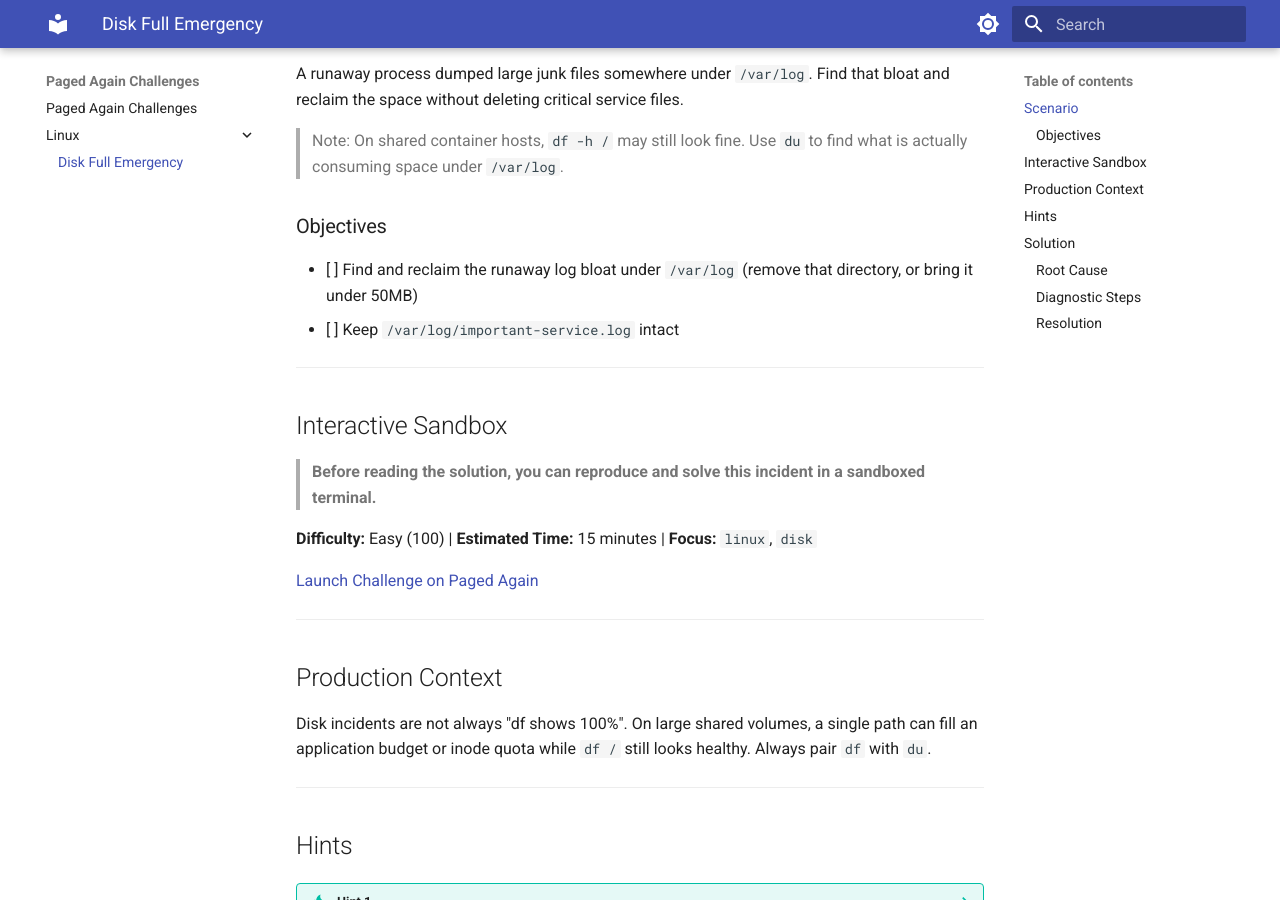
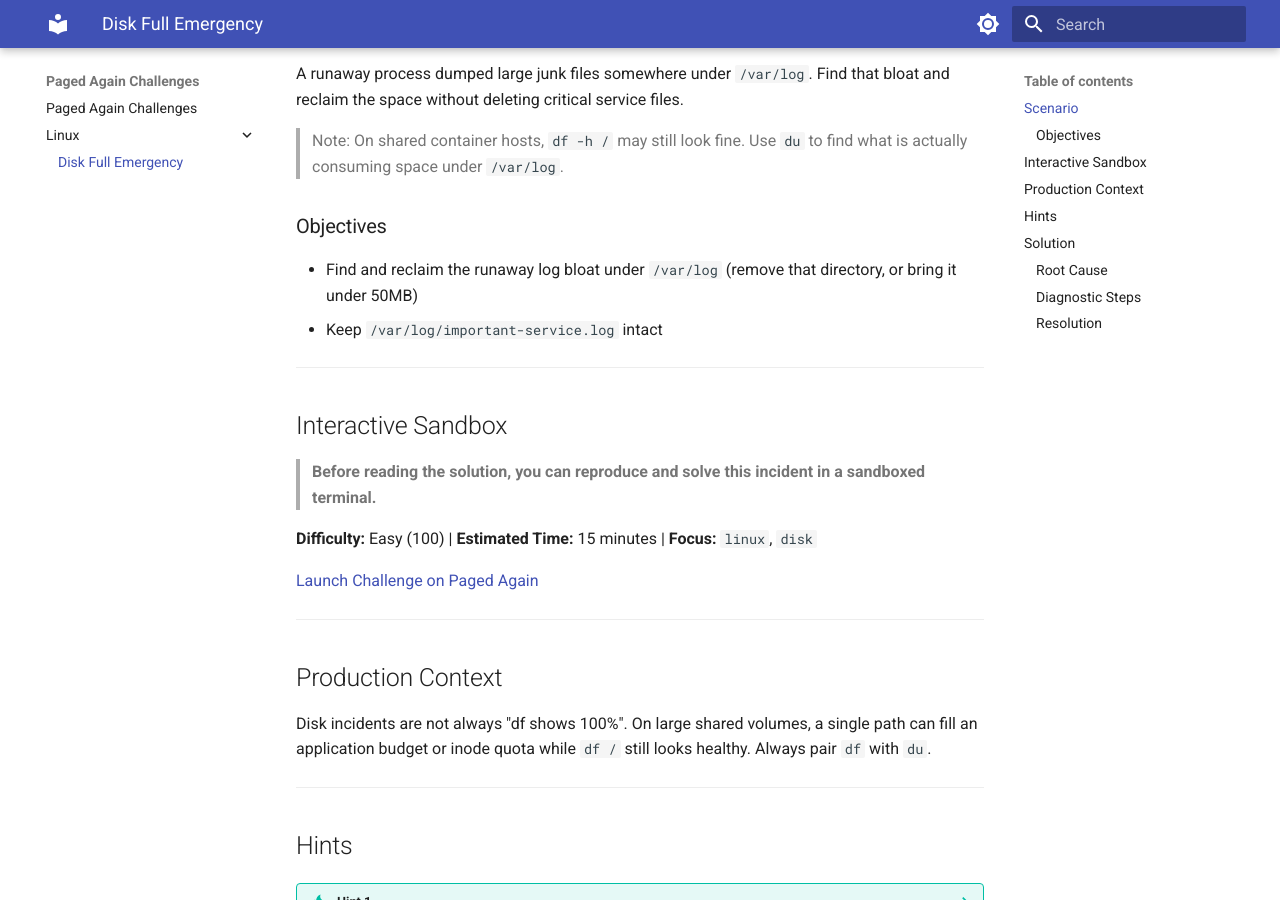
Before and after one commit to pagedagain/sre-challenges, an MkDocs documentation site: the page built from docs/linux/disk-full.md, in a window 1280 px wide and 900 px high, scrolled down 354 px. Built offline with MkDocs 1.6.1 and Material for MkDocs 9.7.7, drawn with Linux system fonts in a browser that asks for light colours.

```diff
--- a/docs/linux/disk-full.md
+++ b/docs/linux/disk-full.md
@@ -19,8 +19,8 @@ A runaway process dumped large junk files somewhere under `/var/log`. Find that
 > Note: On shared container hosts, `df -h /` may still look fine. Use `du` to find what is actually consuming space under `/var/log`.
 
 ### Objectives
-- [ ] Find and reclaim the runaway log bloat under `/var/log` (remove that directory, or bring it under 50MB)
-- [ ] Keep `/var/log/important-service.log` intact
+- Find and reclaim the runaway log bloat under `/var/log` (remove that directory, or bring it under 50MB)
+- Keep `/var/log/important-service.log` intact
 
 ---
 
@@ -30,7 +30,7 @@ A runaway process dumped large junk files somewhere under `/var/log`. Find that
 
 **Difficulty:** Easy (100) | **Estimated Time:** 15 minutes | **Focus:** `linux`, `disk`
 
-[Launch Challenge on Paged Again](https://pagedagain.com/incidents/linux/disk-full)
+[Launch Challenge on Paged Again](https://pagedagain.com/incidents/disk-full)
 
 ---
 
```
